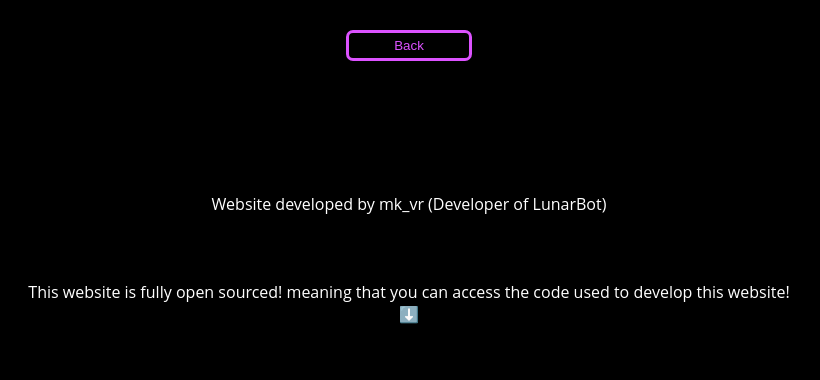
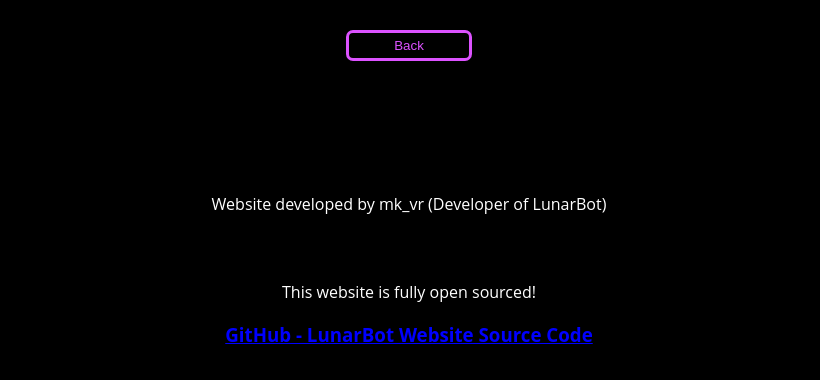
Before and after one commit to mkvr0/LunarBot-Website, a plain HTML site: page information.html in a window 1280 px wide. Shown: the whole page, without its empty margins (231-1051 px from the left). Drawn offline with Linux system fonts and the light colour scheme.

Commit message:
information.html

```diff
--- a/information.html
+++ b/information.html
@@ -33,9 +33,11 @@
 <div class="center">
     Website developed by mk_vr (Developer of LunarBot)
     <br><br><br><br>
-    This website is fully open sourced! meaning that you can access the code used to develop this website!
+    This website is fully open sourced!
     <br>
-    ⬇️
+<div class="open-source-info">
+    <a href="https://github.com/mkvr0/LunarBot-Website"><h3>GitHub - LunarBot Website Source Code</h3></a>
+</div>
 </div>
 
 
```
